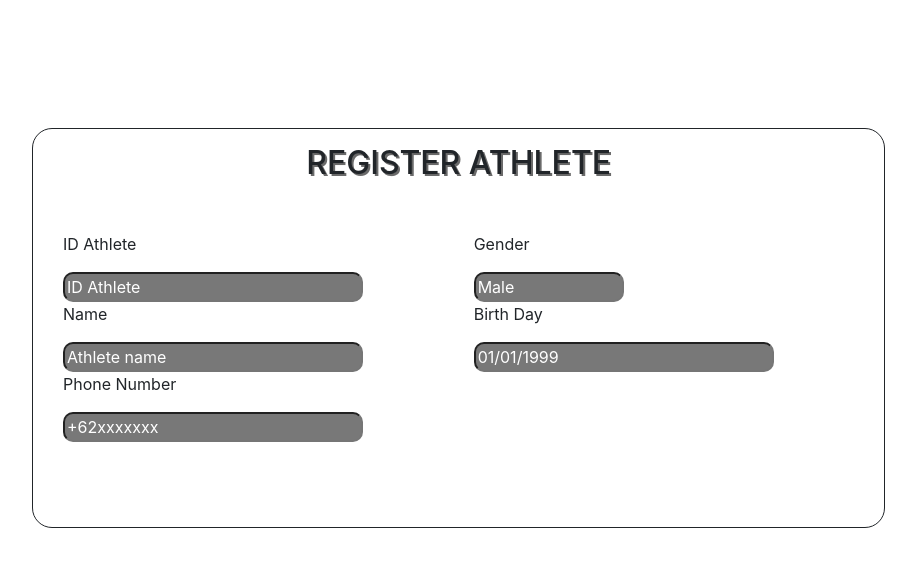
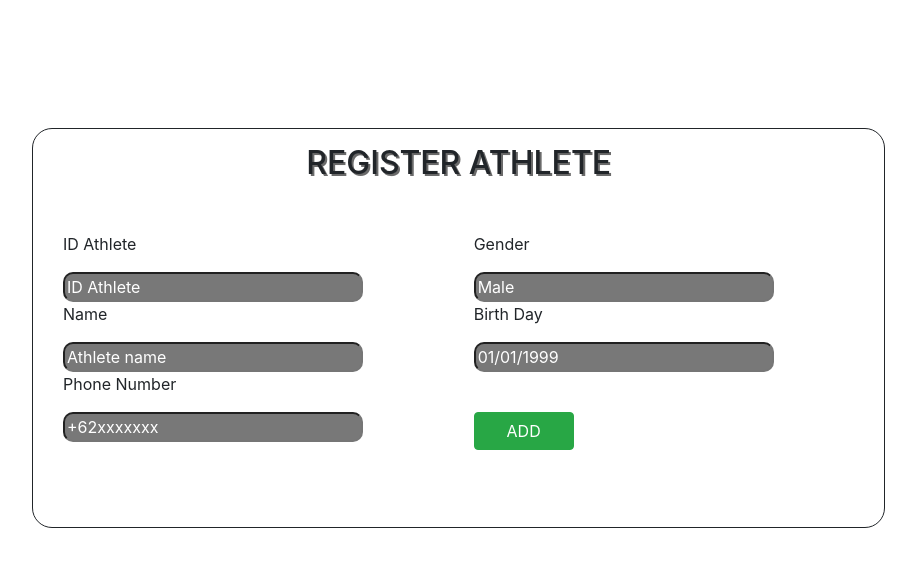
Before and after one commit to mualim09/Lapor-Asian-Game, a PHP site: page /insertAtlet.html in a window 1280 px wide. Shown: the top 567 px of the page, without its empty margins (38-954 px from the left). Run offline with PHP 8.4, Linux system fonts and the light colour scheme.

Commit message:
add button

```diff
--- a/assets/css/insertatlet.css
+++ b/assets/css/insertatlet.css
@@ -74,3 +74,8 @@
     border-radius: 10px;
     color: white;
 }
+
+.btn{
+    margin-top: 40px;
+    width: 100px;
+}
--- a/insertAtlet.html
+++ b/insertAtlet.html
@@ -38,12 +38,13 @@
                             <div class="col-md-6">
                                 <div class="gen">
                                     <p>Gender</p>
-                                    <input type="text" name="" id="gender" placeholder="Male">
+                                    <input style="width: 300px;" type="text" name="" id="gender" placeholder="Male">
                                 </div>
                                 <div class="birth">
                                     <p>Birth Day</p>
                                     <input type="text" name="" id="birthday" placeholder="01/01/1999">
                                 </div>
+                                <button type="button" class="btn btn-success">ADD</button>
                             </div>
                         </div>
                     </div>
```
